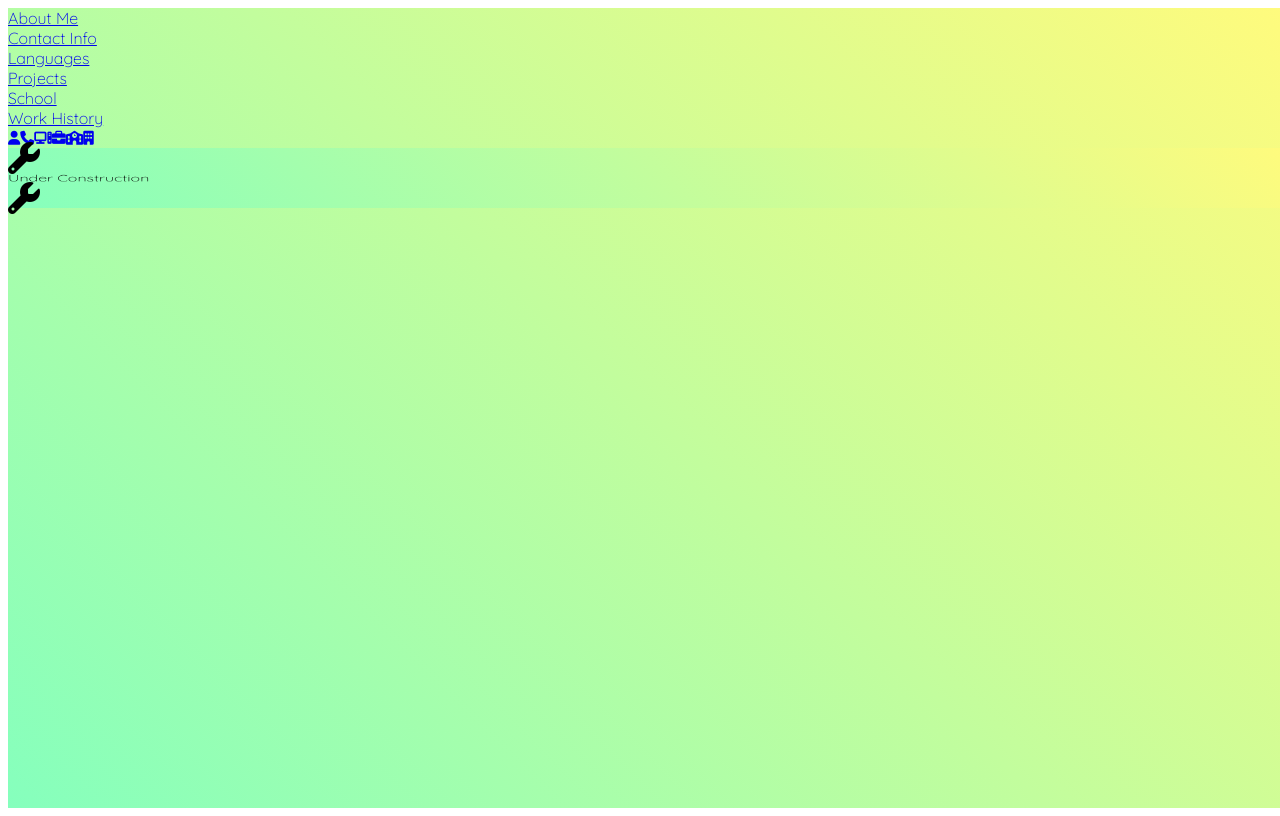
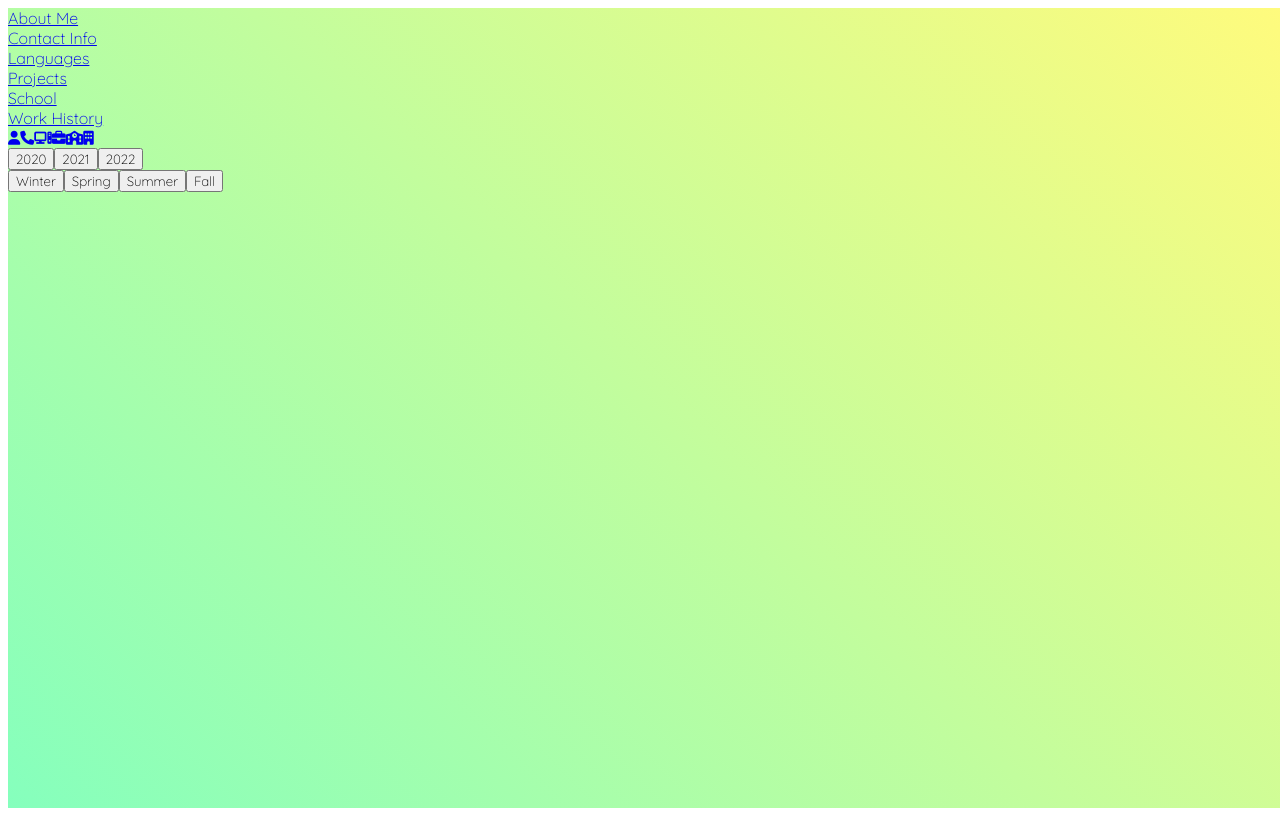
Before and after one commit to cthacker-udel/cthacker-website, a Next.js app: page /projects in a window 1280 px wide. Built offline with nearby package versions, Linux system fonts and the light colour scheme.

Commit message:
[aboutme] Added basic projects to dates

```diff
--- /dev/null
+++ b/modules/Projects/2022/winter/winter.tsx
@@ -0,0 +1,28 @@
+import { ProjectCard } from "modules/Projects/ProjectCard";
+import React from "react";
+
+/**
+ * A list of all winter projects
+ *
+ * @returns All winter projects
+ */
+export const Winter = (): JSX.Element[] => [
+	<ProjectCard
+		description="Practice your stock market skills in this application that allows you to sign up, and get trading right away! Compete to reach the top of the leader boards!"
+		key="stockApplication"
+		language="NodeJS & AngularJS"
+		name="Stock Application"
+	/>,
+	<ProjectCard
+		description="App to schedule your school's courses, with fully functional backend."
+		key="courseScheduler"
+		language="NestJS & React"
+		name="CourseScheduler"
+	/>,
+	<ProjectCard
+		description="LeetCode problem solutions, attempted in all languages present in the Languages section of this website."
+		key="leetCodeProblems"
+		language="All"
+		name="LeetCodeProblems"
+	/>,
+];
--- /dev/null
+++ b/modules/Projects/ProjectCard/ProjectCard.component.tsx
@@ -0,0 +1,30 @@
+import React from "react";
+import { Card } from "react-bootstrap";
+
+import projectCardStyles from "./ProjectCard.module.css";
+
+type ProjectCardProperties = {
+	description: string;
+	language: string;
+	name: string;
+};
+
+/**
+ * Helper component to make it easier to craft project cards
+ */
+export const ProjectCard = ({
+	description,
+	language,
+	name,
+}: ProjectCardProperties): JSX.Element => (
+	<Card className={`p-3 mx-2 shadow ${projectCardStyles.project_card}`}>
+		<Card.Title
+			className={`${projectCardStyles.project_card_title}`}
+		>{`${name}`}</Card.Title>
+		<div className="border border-success my-2" />
+		<Card.Text>{description}</Card.Text>
+		<Card.Footer className={`${projectCardStyles.project_card_footer}`}>
+			{language}
+		</Card.Footer>
+	</Card>
+);
--- /dev/null
+++ b/modules/Projects/ProjectCard/ProjectCard.module.css
@@ -0,0 +1,25 @@
+
+.project_card {
+    color: #A3362A;
+    font-weight: 500;
+    background-color: transparent;
+    border-color: #A3362A;
+    border-width: 2px;
+    font-size: 1.5em;
+}
+
+.project_card_title {
+    font-weight: 800;
+    text-align: center;
+}
+
+.project_card_footer {
+    font-size: .50em;
+    font-weight: 300;
+    background-color: transparent;
+    border: none;
+    padding-top: auto;
+    padding-right: auto;
+    padding-left: 0%;
+    padding-bottom: 0%;
+}
--- /dev/null
+++ b/modules/Projects/ProjectCard/index.ts
@@ -0,0 +1 @@
+export { ProjectCard } from "./ProjectCard.component";
--- /dev/null
+++ b/modules/Projects/ProjectContainer/ProjectContainer.component.tsx
@@ -0,0 +1,33 @@
+/* eslint-disable @typescript-eslint/no-explicit-any -- disabled */
+import React from "react";
+
+import { Winter as TTTWinter } from "../2022/winter/winter";
+import type { ProjectSeason } from "../ProjectSeason";
+import type { ProjectYear } from "../ProjectYear";
+
+type ProjectContainerProperties = {
+	year: ProjectYear;
+	season: ProjectSeason;
+};
+
+const PROJECT_MAPPING: any = [
+	[],
+	[],
+	[<TTTWinter key="tttWinter" />, [], [], []],
+];
+
+/**
+ * A container which will house all the projects of the given year and the given season
+ *
+ * @param properties - The properties passed into the component
+ * @param properties.year - The year of the projects to display
+ * @param properties.season - The season of the projects to display
+ */
+export const ProjectContainer = ({
+	year,
+	season,
+}: ProjectContainerProperties): JSX.Element => (
+	<div className="d-flex flex-row w-75 mt-5">
+		{PROJECT_MAPPING[year][season]}
+	</div>
+);
--- /dev/null
+++ b/modules/Projects/ProjectContainer/index.ts
@@ -0,0 +1 @@
+export { ProjectContainer } from "./ProjectContainer.component";
--- /dev/null
+++ b/modules/Projects/ProjectSeason.ts
@@ -0,0 +1,10 @@
+/* eslint-disable no-magic-numbers -- disabled */
+/* eslint-disable no-shadow -- disabled */
+/* eslint-disable no-unused-vars -- disabled */
+
+export enum ProjectSeason {
+	WINTER = 0,
+	SPRING = 1,
+	SUMMER = 2,
+	FALL = 3,
+}
--- /dev/null
+++ b/modules/Projects/ProjectYear.ts
@@ -0,0 +1,9 @@
+/* eslint-disable no-magic-numbers -- disabled */
+/* eslint-disable no-shadow -- disabled */
+/* eslint-disable no-unused-vars -- disabled */
+
+export enum ProjectYear {
+	TWENTY_TWENTY = 0,
+	TWENTY_TWENTY_ONE = 1,
+	TWENTY_TWENTY_TWO = 2,
+}
--- a/modules/Projects/Projects.tsx
+++ b/modules/Projects/Projects.tsx
@@ -1,9 +1,129 @@
-import { UnderConstruction } from "modules/common/modules/UnderConstruction";
+/* eslint-disable no-shadow -- disabled due to issues with enums */
+/* eslint-disable no-magic-numbers -- disabled due to issues with enums */
+/* eslint-disable no-unused-vars -- disabled due to issues with enums */
+import { BasicLayout } from "modules/common";
 import React from "react";
+import { Button, ButtonGroup, ButtonToolbar } from "react-bootstrap";
+
+import { ProjectContainer } from "./ProjectContainer";
+import { ProjectSeason } from "./ProjectSeason";
+import { ProjectYear } from "./ProjectYear";
+
+const PROJECT_CONSTANTS = {
+	BUTTON_NOT_TOGGLED_VARIANT: "outline-success",
+	BUTTON_TOGGLED_VARIANT: "success",
+};
 
 /**
  * The projects page, which will detail ongoing projects, as well as old ones.
  *
  * @returns The projects page
  */
-export const Projects = (): JSX.Element => <UnderConstruction />;
+export const Projects = (): JSX.Element => {
+	const [selectedYear, setSelectedYear] = React.useState<number>(
+		ProjectYear.TWENTY_TWENTY,
+	);
+	const [selectedSeason, setSelectedSeason] = React.useState<number>(
+		ProjectSeason.WINTER,
+	);
+
+	return (
+		<BasicLayout>
+			<div className="h-100 w-100 d-flex flex-column justify-content-center align-items-center">
+				<ButtonToolbar>
+					<ButtonGroup>
+						<Button
+							onClick={(): void => {
+								setSelectedYear(ProjectYear.TWENTY_TWENTY);
+							}}
+							variant={
+								selectedYear === ProjectYear.TWENTY_TWENTY
+									? PROJECT_CONSTANTS.BUTTON_TOGGLED_VARIANT
+									: PROJECT_CONSTANTS.BUTTON_NOT_TOGGLED_VARIANT
+							}
+						>
+							{"2020"}
+						</Button>
+						<Button
+							onClick={(): void => {
+								setSelectedYear(ProjectYear.TWENTY_TWENTY_ONE);
+							}}
+							variant={
+								selectedYear === ProjectYear.TWENTY_TWENTY_ONE
+									? PROJECT_CONSTANTS.BUTTON_TOGGLED_VARIANT
+									: PROJECT_CONSTANTS.BUTTON_NOT_TOGGLED_VARIANT
+							}
+						>
+							{"2021"}
+						</Button>
+						<Button
+							onClick={(): void => {
+								setSelectedYear(ProjectYear.TWENTY_TWENTY_TWO);
+							}}
+							variant={
+								selectedYear === ProjectYear.TWENTY_TWENTY_TWO
+									? PROJECT_CONSTANTS.BUTTON_TOGGLED_VARIANT
+									: PROJECT_CONSTANTS.BUTTON_NOT_TOGGLED_VARIANT
+							}
+						>
+							{"2022"}
+						</Button>
+					</ButtonGroup>
+				</ButtonToolbar>
+				<ButtonToolbar className="mt-1">
+					<ButtonGroup>
+						<Button
+							onClick={(): void => {
+								setSelectedSeason(ProjectSeason.WINTER);
+							}}
+							variant={
+								selectedSeason === ProjectSeason.WINTER
+									? PROJECT_CONSTANTS.BUTTON_TOGGLED_VARIANT
+									: PROJECT_CONSTANTS.BUTTON_NOT_TOGGLED_VARIANT
+							}
+						>
+							{"Winter"}
+						</Button>
+						<Button
+							onClick={(): void => {
+								setSelectedSeason(ProjectSeason.SPRING);
+							}}
+							variant={
+								selectedSeason === ProjectSeason.SPRING
+									? PROJECT_CONSTANTS.BUTTON_TOGGLED_VARIANT
+									: PROJECT_CONSTANTS.BUTTON_NOT_TOGGLED_VARIANT
+							}
+						>
+							{"Spring"}
+						</Button>
+						<Button
+							onClick={(): void => {
+								setSelectedSeason(ProjectSeason.SUMMER);
+							}}
+							variant={
+								selectedSeason === ProjectSeason.SUMMER
+									? PROJECT_CONSTANTS.BUTTON_TOGGLED_VARIANT
+									: PROJECT_CONSTANTS.BUTTON_NOT_TOGGLED_VARIANT
+							}
+						>
+							{"Summer"}
+						</Button>
+						<Button
+							onClick={(): void => {
+								setSelectedSeason(ProjectSeason.FALL);
+							}}
+							variant={
+								selectedSeason === ProjectSeason.FALL
+									? PROJECT_CONSTANTS.BUTTON_TOGGLED_VARIANT
+									: PROJECT_CONSTANTS.BUTTON_NOT_TOGGLED_VARIANT
+							}
+						>
+							{"Fall"}
+						</Button>
+					</ButtonGroup>
+				</ButtonToolbar>
+				<ProjectContainer season={selectedSeason} year={selectedYear} />
+			</div>
+		</BasicLayout>
+	);
+};
```
Also changed, not shown: modules/Projects/ProjectContainer/ProjectContainer.module.css (added).
